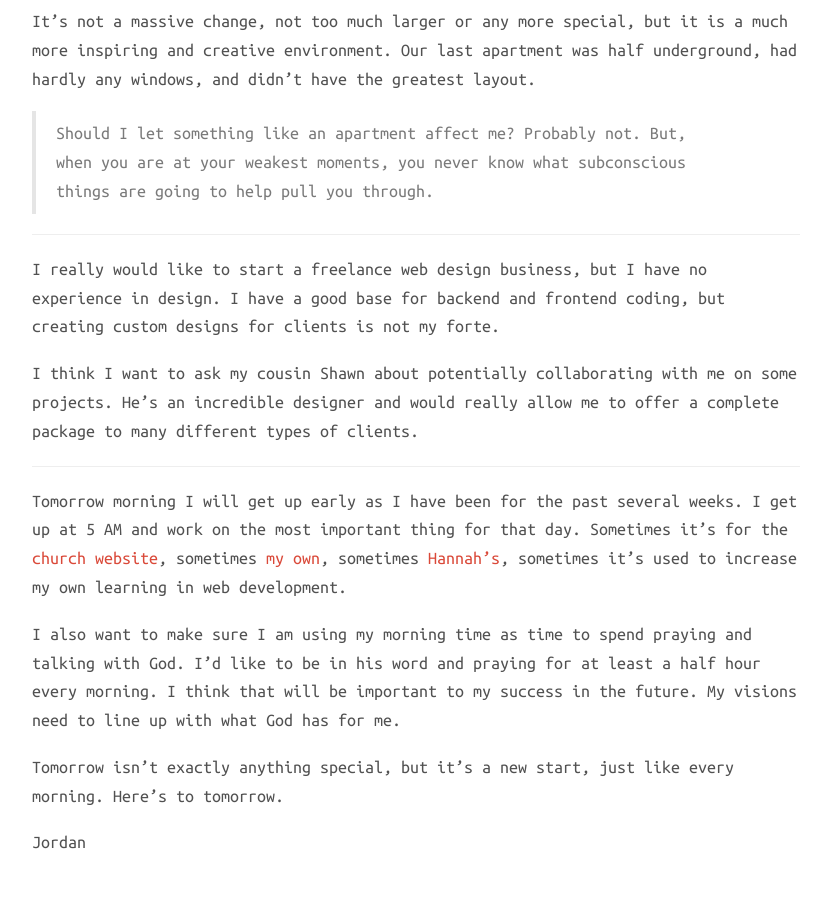
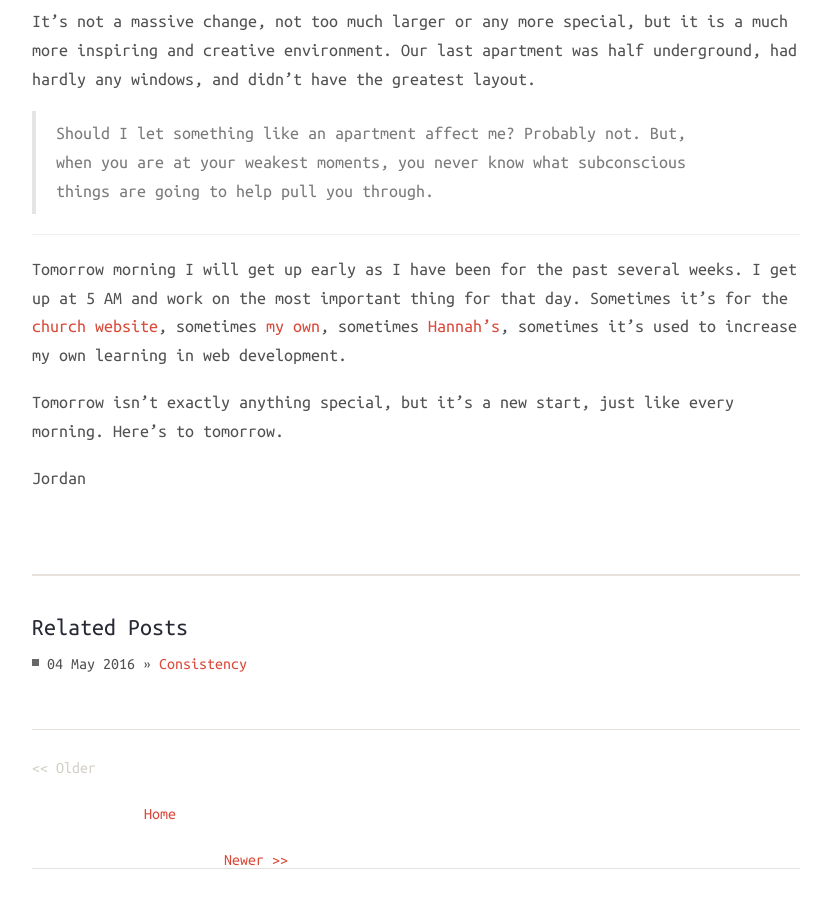
Before and after one commit to Ohhhhhconnor/DailyBlog, a Jekyll site: the page built from _posts/archive/2016-05-1-fresh-start.markdown, in a window 1280 px wide and 900 px high, scrolled down 563 px. Shown: the whole window, without its empty margins (224-1055 px from the left). Built offline with Jekyll 4.4.1, drawn with Linux system fonts in a browser that asks for light colours; nearby versions of some CDN libraries.

Commit message:
update post

```diff
--- a/_posts/archive/2016-05-1-fresh-start.markdown
+++ b/_posts/archive/2016-05-1-fresh-start.markdown
@@ -17,15 +17,7 @@ It's not a massive change, not too much larger or any more special, but it is a
 
 ----------
 
-I really would like to start a freelance web design business, but I have no experience in design. I have a good base for backend and frontend coding, but creating custom designs for clients is not my forte.
-
-I think I want to ask my cousin Shawn about potentially collaborating with me on some projects. He's an incredible designer and would really allow me to offer a complete package to many different types of clients.
-
-----------
-
 Tomorrow morning I will get up early as I have been for the past several weeks. I get up at 5 AM and work on the most important thing for that day. Sometimes it's for the [church website][church], sometimes [my own][mine], sometimes [Hannah's][hannah], sometimes it's used to increase my own learning in web development.
-
-I also want to make sure I am using my morning time as time to spend praying and talking with God. I'd like to be in his word and praying for at least a half hour every morning. I think that will be important to my success in the future. My visions need to line up with what God has for me.
 
 Tomorrow isn't exactly anything special, but it's a new start, just like every morning. Here's to tomorrow.
 
```
